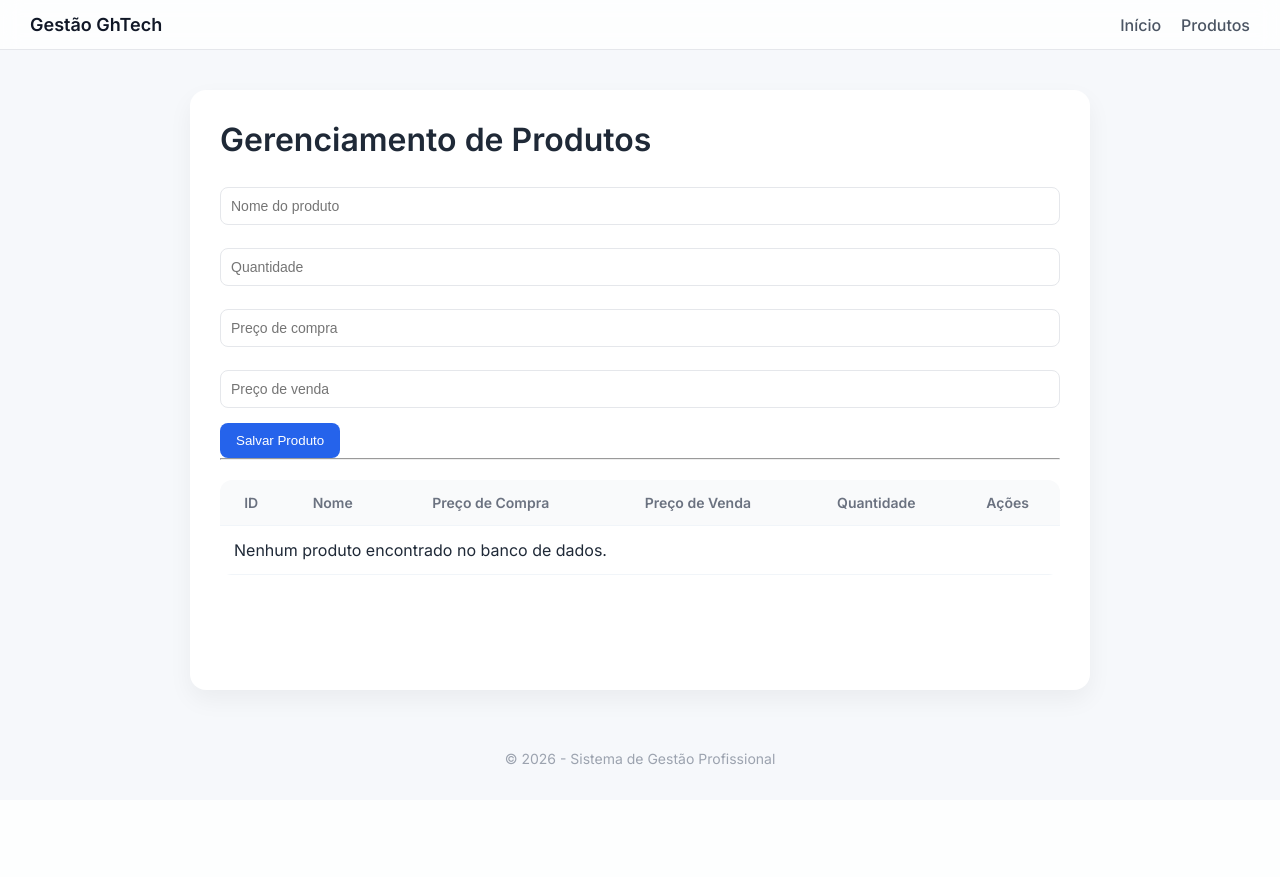
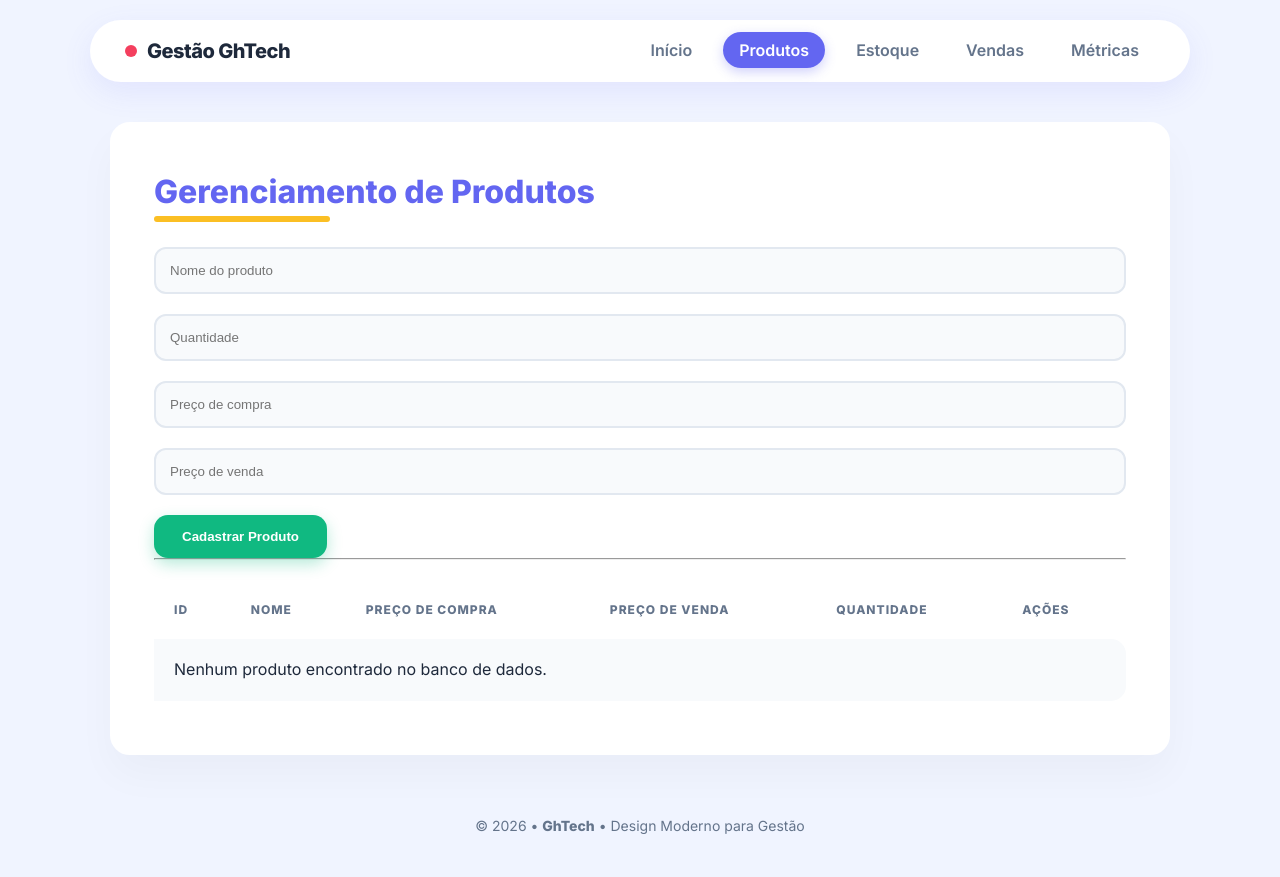
Before and after one commit to GustavoHcode/Sistema-de-Gest-o-de-Produtos, a Flask app: page /produtos in a window 1280 px wide. Before the commit the page ends 765 px from the top, so only its background shows below. Run offline with Flask 3, Linux system fonts and the light colour scheme.

Commit message:
Sistema - versão 0.1.0

```diff
--- a/core/use_case/product_use_case/product_use_case.py
+++ b/core/use_case/product_use_case/product_use_case.py
@@ -6,11 +6,11 @@ class CreateProduct:
 
     def execute(self, data):
         new_product = Product(
-
+            id=id,
             name=data['name'],
             amount=data['amount'],
-            price_sale=data['sale_price'],
-            price_buy=data['sale_buy'])
+            sale_price=data['sale_price'],
+            buy_price=data['sale_buy'])
 
         self.repository.save(new_product)
         return new_product
--- a/main.py
+++ b/main.py
@@ -1,6 +1,6 @@
 from flask import Flask
 from infrastructure.sqlite3_repository import SQLiteProductRepository
-from core.use_case.product_use_case.product_use_case import CreateProduct, ListProduct, RemoveProduct
+from core.use_case.product_use_case.product_use_case import CreateProduct, ListProduct, RemoveProduct, EditProduct
 from web.routes import create_product_blueprint
 
 
@@ -14,9 +14,10 @@ def create_app():
 
     uc_create = CreateProduct(repository)
     uc_list = ListProduct(repository)
-    uc_delete_produto = RemoveProduct(repository)
+    uc_delete_product = RemoveProduct(repository)
+    uc_edit_product = EditProduct(repository)
 
-    product_blueprint = create_product_blueprint(uc_create, uc_list, uc_delete_produto)
+    product_blueprint = create_product_blueprint(uc_create, uc_list, uc_delete_product, uc_edit_product)
     app.register_blueprint(product_blueprint)
 
     return app
--- a/web/routes.py
+++ b/web/routes.py
@@ -1,6 +1,6 @@
 from flask import Blueprint, render_template, request, redirect, url_for
-
-def create_product_blueprint(uc_create, uc_list, uc_delete_produto):
+from core.domain.product.product import Product
+def create_product_blueprint(uc_create, uc_list, uc_delete_produto, uc_edit_product):
     bp = Blueprint('products', __name__)
 
     @bp.route('/')
@@ -34,5 +34,33 @@ def create_product_blueprint(uc_create, uc_list, uc_delete_produto):
 
         return redirect(url_for('products.produto_page'))
 
+    @bp.route('/produtos/editar/<int:id>', methods=['GET', 'POST'])
+    def editar_produto(id):
+        if request.method == 'POST':
+            product = Product(
+                id=id,
+                name=request.form.get('nome'),
+                amount=int(request.form.get('quantidade', 0)),
+                sale_price=float(request.form.get('preco_venda', 0)),
+                buy_price=float(request.form.get('preco_compra', 0))
+            )
+
+            uc_edit_product.execute(product)
+            return redirect(url_for('products.produto_page'))
+
+
+        todos_produtos = uc_list.execute()
+        produto = next((p for p in todos_produtos if p['id'] == id), None)
+        if not produto:
+            return "Produto não encontrado", 404
+
+        return render_template('edit-produto.html', produto=produto)
+    @bp.route('/metricas')
+    def page_financeiro():
+        return render_template('metricas.html')
+
+    @bp.route('/vendas')
+    def vendas_page():
+        return render_template('vendas.html')
 
     return bp
--- a/web/static/style.css
+++ b/web/static/style.css
@@ -1,142 +1,309 @@
-/* RESET */
+/* RESET & VARIAVEIS */
+:root {
+    --primary: #6366f1;    /* Azul Indigo vibrante */
+    --secondary: #f43f5e;  /* Coral/Rosa Memphis */
+    --accent: #fbbf24;     /* Amarelo vibrante */
+    --bg-main: #f0f4ff;    /* Azul muito claro */
+    --text-dark: #1e293b;
+    --text-light: #64748b;
+    --white: #ffffff;
+    --radius: 20px;
+}
+
 * {
     margin: 0;
     padding: 0;
     box-sizing: border-box;
 }
 
-/* BASE */
 body {
     font-family: 'Inter', sans-serif;
-    background: #f6f8fb;
-    color: #1f2937;
+    background-color: var(--bg-main);
+    color: var(--text-dark);
+    line-height: 1.6;
 }
 
 /* NAVBAR */
+header {
+    padding: 20px;
+}
+
 nav {
-    background: #ffffffcc;
-    backdrop-filter: blur(10px);
-    border-bottom: 1px solid #e5e7eb;
-    padding: 14px 30px;
+    background: var(--white);
+    max-width: 1100px;
+    margin: 0 auto;
+    padding: 15px 35px;
     display: flex;
     justify-content: space-between;
     align-items: center;
-    position: sticky;
-    top: 0;
+    border-radius: 100px; /* Estilo Pilula */
+    box-shadow: 0 10px 30px rgba(99, 102, 241, 0.1);
 }
 
 nav .logo {
-    font-weight: 600;
-    font-size: 18px;
-    color: #111827;
+    font-weight: 800;
+    font-size: 20px;
+    letter-spacing: -0.5px;
+    display: flex;
+    align-items: center;
+    gap: 10px;
+}
+
+.logo-dot {
+    width: 12px;
+    height: 12px;
+    background: var(--secondary);
+    border-radius: 50%;
+    display: inline-block;
 }
 
 nav ul {
     list-style: none;
     display: flex;
-    gap: 20px;
+    gap: 15px;
 }
 
 nav a {
     text-decoration: none;
-    color: #4b5563;
-    font-weight: 500;
-    transition: 0.2s;
+    color: var(--text-light);
+    font-weight: 600;
+    padding: 8px 16px;
+    border-radius: 50px;
+    transition: all 0.3s ease;
 }
 
-nav a:hover {
-    color: #111827;
+nav a:hover, nav a.active {
+    background: var(--primary);
+    color: var(--white);
+    transform: scale(1.05);
+    box-shadow: 0 4px 12px rgba(99, 102, 241, 0.3);
 }
 
-/* CONTAINER */
+/* CONTAINER PRINCIPAL */
 .container {
-    max-width: 900px;
-    margin: 40px auto;
-    padding: 30px;
-    background: #ffffff;
-    border-radius: 16px;
-    box-shadow: 0 10px 25px rgba(0, 0, 0, 0.05);
-    min-height: 75vh;
+    max-width: 1100px;
+    margin: 20px auto;
+    padding: 0 20px;
+}
+
+.content-wrapper {
+    background: var(--white);
+    padding: 40px;
+    border-radius: var(--radius);
+    box-shadow: 0 20px 40px rgba(0, 0, 0, 0.03);
+    border: 4px solid #fff; /* Detalhe Memphis */
 }
 
 /* TÍTULOS */
-h1, h2 {
-    margin-bottom: 20px;
-    font-weight: 600;
+h1 {
+    font-size: 2rem;
+    font-weight: 800;
+    margin-bottom: 30px;
+    color: var(--primary);
+    position: relative;
+    display: inline-block;
 }
 
-/* TABELA */
+h1::after {
+    content: '';
+    position: absolute;
+    bottom: -5px;
+    left: 0;
+    width: 40%;
+    height: 6px;
+    background: var(--accent);
+    border-radius: 10px;
+}
+
+/* TABELAS */
 table {
     width: 100%;
-    border-collapse: collapse;
+    border-collapse: separate;
+    border-spacing: 0 10px;
     margin-top: 20px;
-    overflow: hidden;
-    border-radius: 12px;
 }
 
 th {
-    background: #f9fafb;
-    color: #6b7280;
-    font-weight: 600;
-    font-size: 14px;
+    background: transparent;
+    color: var(--text-light);
+    text-transform: uppercase;
+    font-size: 12px;
+    letter-spacing: 1px;
+    padding: 10px 20px;
+    text-align: left;
 }
 
-th, td {
-    padding: 14px;
-    border-bottom: 1px solid #f1f5f9;
+td {
+    background: #f8fafc;
+    padding: 18px 20px;
 }
 
-tr:hover {
-    background: #f9fafb;
+td:first-child { border-radius: 15px 0 0 15px; }
+td:last-child { border-radius: 0 15px 15px 0; }
+
+tr:hover td {
+    background: #f1f5f9;
+    transform: scale(1.01);
+    transition: transform 0.2s ease;
 }
 
 /* BOTÕES */
 .btn-save {
-    background: #2563eb;
+    background: #10b981;
     color: white;
     border: none;
-    padding: 10px 16px;
-    border-radius: 8px;
+    padding: 14px 28px;
+    border-radius: 14px;
     cursor: pointer;
-    transition: 0.2s;
-    font-weight: 500;
+    font-weight: 600;
+    box-shadow: 0 6px 15px rgba(16, 185, 129, 0.3);
+    transition: all 0.3s ease;
+    display: inline-block;
+    text-align: center;
+    text-decoration: none;
 }
 
 .btn-save:hover {
-    background: #1d4ed8;
+    background: #059669;
+    transform: translateY(-3px);
+    box-shadow: 0 10px 20px rgba(99, 102, 241, 0.4);
+}
+/* BOTÃO EDITAR (AZUL INDIGO) */
+.btn-edit {
+    background: #6366f1;    /* O azul vibrante original */
+    color: white;
+    text-decoration: none;
+    padding: 8px 16px;      /* Um pouco menor que o de cadastro para caber na tabela */
+    border-radius: 10px;
+    font-weight: 600;
+    font-size: 14px;
+    display: inline-block;
+    transition: all 0.3s ease;
+    box-shadow: 0 4px 10px rgba(99, 102, 241, 0.2);
+    border: none;
+    cursor: pointer;
 }
 
+.btn-edit:hover {
+    background: #4f46e5;
+    transform: translateY(-2px);
+    box-shadow: 0 6px 15px rgba(99, 102, 241, 0.3);
+}
 .btn-delete {
-    color: #ef4444;
+    color: #f43f5e;         /* Vermelho Memphis */
     text-decoration: none;
-    font-weight: 500;
-    transition: 0.2s;
+    font-weight: 600;
+    font-size: 14px;
+    padding: 8px 16px;
+    border-radius: 10px;
+    transition: all 0.2s;
+    display: inline-block;
 }
 
 .btn-delete:hover {
-    opacity: 0.7;
+    background: #fff1f2;
+}
+td .btn-edit,
+td .btn-delete {
+    margin-right: 8px;
 }
 
 /* INPUTS */
 input, select {
     width: 100%;
-    padding: 10px;
-    border-radius: 8px;
-    border: 1px solid #e5e7eb;
-    margin-top: 8px;
-    margin-bottom: 15px;
-    font-size: 14px;
+    padding: 14px;
+    border-radius: 12px;
+    border: 2px solid #e2e8f0;
+    background: #f8fafc;
+    margin-bottom: 20px;
+    transition: 0.2s;
 }
 
 input:focus {
     outline: none;
-    border-color: #2563eb;
+    border-color: var(--primary);
+    background: white;
 }
 
 /* FOOTER */
 footer {
     text-align: center;
-    padding: 20px;
-    color: #9ca3af;
+    padding: 40px;
+    color: var(--text-light);
     font-size: 14px;
 }
+
+/* ESTILOS EXCLUSIVOS DA PÁGINA DE EDIÇÃO */
+.edit-container {
+    max-width: 800px;
+    margin: 0 auto;
+}
+
+.header-action {
+    display: flex;
+    justify-content: space-between;
+    align-items: center;
+    margin-bottom: 20px;
+}
+
+.btn-back {
+    text-decoration: none;
+    color: var(--text-light);
+    font-weight: 600;
+    transition: 0.2s;
+}
+
+.btn-back:hover {
+    color: var(--primary);
+}
+
+.edit-card {
+    border: 2px solid #eef2ff;
+    padding: 40px !important;
+}
+
+/* Labels estilo Corporate Memphis */
+.form-group label {
+    display: block;
+    font-weight: 700;
+    font-size: 14px;
+    margin-bottom: 8px;
+    color: var(--text-dark);
+}
+
+/* Grid para campos lado a lado */
+.form-row {
+    display: grid;
+    grid-template-columns: 1fr 1fr 1fr;
+    gap: 20px;
+}
+
+.form-actions {
+    margin-top: 30px;
+    padding-top: 20px;
+    border-top: 2px solid #f1f5f9;
+    display: flex;
+    gap: 15px;
+    align-items: center;
+}
+
+.btn-cancel {
+    text-decoration: none;
+    color: var(--text-light);
+    font-weight: 600;
+    padding: 10px 20px;
+    border-radius: 12px;
+    transition: 0.2s;
+}
+
+.btn-cancel:hover {
+    background: #f1f5f9;
+    color: var(--text-dark);
+}
+
+/* Responsividade para o formulário */
+@media (max-width: 600px) {
+    .form-row {
+        grid-template-columns: 1fr;
+    }
+}
--- a/web/templates/index.html
+++ b/web/templates/index.html
@@ -3,25 +3,34 @@
 <head>
     <meta charset="UTF-8">
     <meta name="viewport" content="width=device-width, initial-scale=1.0">
-    <title>{% block title %}Meu Sistema{% endblock %}</title>
+    <title>{% block title %}GhTech | Gestão Inteligente{% endblock %}</title>
     <link rel="stylesheet" href="{{ url_for('static', filename='style.css') }}">
-    <link href="https://fonts.googleapis.com/css2?family=Inter:wght@400;500;600&display=swap" rel="stylesheet">
+    <link href="https://fonts.googleapis.com/css2?family=Inter:wght@400;600;800&display=swap" rel="stylesheet">
 </head>
 <body>
-    <nav>
-        <div class="logo">Gestão GhTech</div>
-        <ul>
-            <li><a href="/">Início</a></li>
-            <li><a href="/produtos">Produtos</a></li>
-        </ul>
-    </nav>
+    <header>
+        <nav>
+            <div class="logo">
+                <span class="logo-dot"></span> Gestão GhTech
+            </div>
+           <ul>
+                <li><a href="/" class="{{ 'active' if request.path == '/' else '' }}">Início</a></li>
+                <li><a href="/produtos" class="{{ 'active' if request.path == '/produtos' else '' }}">Produtos</a></li>
+                <li><a href="/estoque" class="{{ 'active' if request.path == '/estoque' else '' }}">Estoque</a></li>
+                <li><a href="/vendas" class="{{ 'active' if request.path == '/vendas' else '' }}">Vendas</a></li>
+                <li><a href="/metricas" class="{{ 'active' if request.path == '/metricas' else '' }}">Métricas</a></li>
+            </ul>
+        </nav>
+    </header>
 
     <main class="container">
-        {% block content %}{% endblock %}
+        <div class="content-wrapper">
+            {% block content %}{% endblock %}
+        </div>
     </main>
 
     <footer>
-        <p>&copy; 2026 - Sistema de Gestão Profissional</p>
+        <p>&copy; 2026 • <strong>GhTech</strong> • Design Moderno para Gestão</p>
     </footer>
 </body>
 </html>
--- a/web/templates/products.html
+++ b/web/templates/products.html
@@ -11,7 +11,7 @@
             <input type="number" name="quantidade" placeholder="Quantidade" step="1" required>
             <input type="number" name="preco_compra" placeholder="Preço de compra" step="0.01" required>
             <input type="number" name="preco_venda" placeholder="Preço de venda" step="0.01" required>
-            <button type="submit" class="btn-save">Salvar Produto</button>
+            <button type="submit" class="btn-save">Cadastrar Produto</button>
         </form>
     </section>
 
@@ -38,6 +38,7 @@
                 <td>{{ p['amount'] }}</td>
                 <td>
                     <a href="/produtos/deletar/{{ p['id'] }}" class="btn-delete">Excluir</a>
+                    <a href="/produtos/editar/{{ p['id'] }}" class="btn-edit">Editar</a>
                 </td>
             </tr>
             {% else %}
```
Also changed, not shown: core/domain/product/product.py (+4 -3 lines), infrastructure/sqlite3_repository.py (+8 -2 lines), web/templates/edit-produto.html (added, +44 -0 lines), web/templates/metricas.html (added, +7 -0 lines), web/templates/vendas.html (added, +7 -0 lines).
